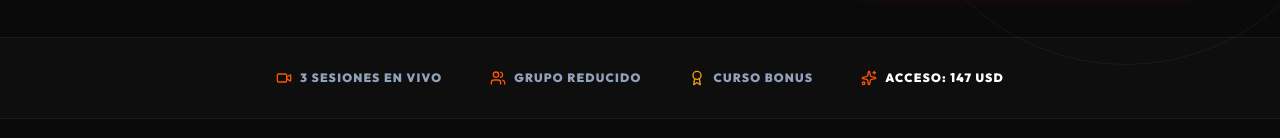
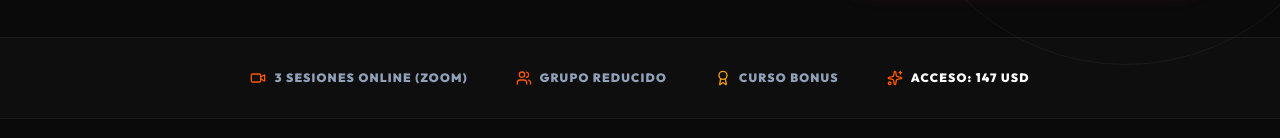
Before and after one commit to Rolo7575qf/rolo-quinones-workshop-funnel, a React (Vite) app: page / in a window 1280 px wide. Shown: the part 814-952 px from the top of the page. Built offline with nearby package versions, Linux system fonts and the light colour scheme.

Commit message:
feat: clarify online sessions via Zoom and update biography photo

```diff
--- a/src/App.tsx
+++ b/src/App.tsx
@@ -238,7 +238,7 @@ export default function App() {
         <section className="py-8 bg-white/[0.02] border-y border-white/5">
           <div className="max-w-7xl mx-auto px-6">
             <div className="flex flex-wrap items-center justify-center gap-x-12 gap-y-4 text-xs font-black tracking-widest uppercase text-slate-400">
-              <span className="flex items-center gap-2"><Video className="w-4 h-4 text-neon-orange"/> 3 Sesiones en Vivo</span>
+              <span className="flex items-center gap-2"><Video className="w-4 h-4 text-neon-orange"/> 3 Sesiones Online (Zoom)</span>
               <span className="flex items-center gap-2"><Users className="w-4 h-4 text-neon-orange"/> Grupo Reducido</span>
               <span className="flex items-center gap-2"><Award className="w-4 h-4 text-neon-amber"/> Curso Bonus</span>
               <span className="flex items-center gap-2 text-white"><Sparkles className="w-4 h-4 text-neon-orange"/> Acceso: 147 USD</span>
@@ -287,7 +287,7 @@ export default function App() {
             <div className="grid lg:grid-cols-2 gap-16 items-center">
               <motion.div initial={{ opacity: 0, x: -30 }} whileInView={{ opacity: 1, x: 0 }} viewport={{ once: true }} className="order-2 lg:order-1">
                 <div className="aspect-[4/5] w-full max-w-md mx-auto rounded-[40px] overflow-hidden border border-white/10 relative shadow-2xl">
-                  <img src="https://res.cloudinary.com/diqwlgqig/image/upload/v1774398410/Rolo%20_Historia.jpg" alt="Rolo pintando en el taller" className="w-full h-full object-cover grayscale brightness-75 hover:grayscale-0 hover:brightness-100 transition-all duration-700" />
+                  <img src="https://res.cloudinary.com/diqwlgqig/image/upload/v1778459838/Screenshot_20260503-222224.png" alt="Rolo pintando en el taller" className="w-full h-full object-cover grayscale brightness-75 hover:grayscale-0 hover:brightness-100 transition-all duration-700" />
                 </div>
                 <p className="text-center text-slate-500 text-sm italic mt-6">A veces, el primer trazo es el más difícil.</p>
               </motion.div>
@@ -343,8 +343,8 @@ export default function App() {
                       <Calendar className="w-5 h-5 text-neon-orange" />
                     </div>
                     <div>
-                      <h5 className="text-xl font-bold mb-2">3 Sesiones EN VIVO junto a Rolo</h5>
-                      <p className="text-slate-400 font-light text-sm mb-2">20, 21 y 22 de mayo | 19:30 a 21:30 hora Chile.</p>
+                      <h5 className="text-xl font-bold mb-2">3 Sesiones Online (vía Zoom)</h5>
+                      <p className="text-slate-400 font-light text-sm mb-2">En vivo los días 20, 21 y 22 de mayo | 19:30 a 21:30 hora Chile.</p>
                       <p className="text-slate-400 font-light text-sm italic">Pintarás paso a paso acompañado personalmente. No estarás solo.</p>
                     </div>
                   </div>
```
